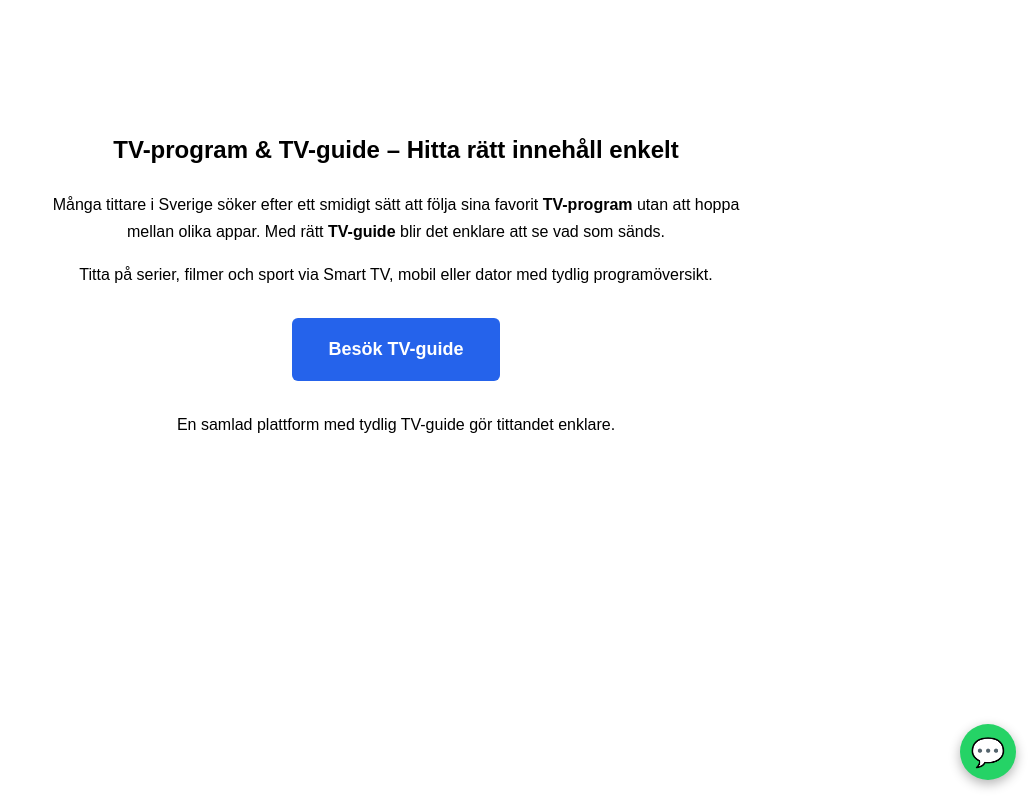
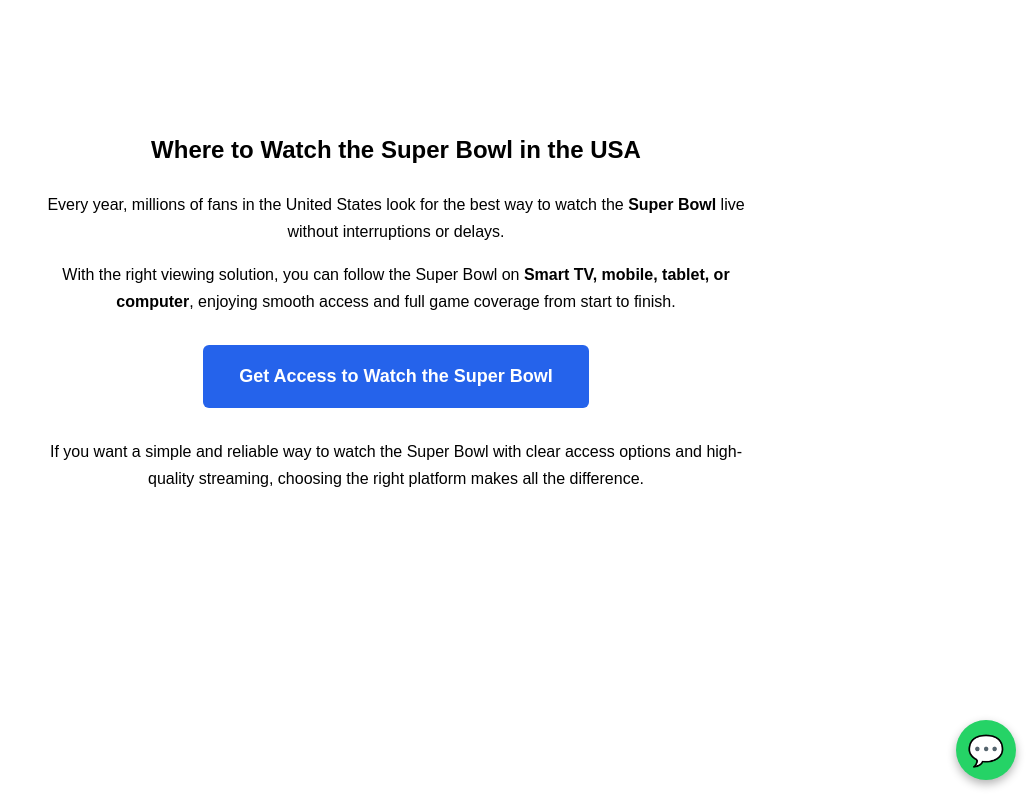
Before and after one commit to nordicguide/nordicguide.github.io, a plain HTML site: page index.html in a window 1280 px wide. Shown: the whole page, without its empty margins (244-1280 px from the left). Drawn offline with Linux system fonts and the light colour scheme.

Commit message:
Update index.html

```diff
--- a/index.html
+++ b/index.html
@@ -1,11 +1,11 @@
 <!DOCTYPE html>
-<html lang="sv">
+<html lang="en">
 <head>
   <meta charset="UTF-8">
-  <title>TV-program & TV-guide – Hitta rätt innehåll enkelt</title>
+  <title>Where to Watch the Super Bowl – Official Viewing Guide</title>
   <meta name="viewport" content="width=device-width, initial-scale=1.0">
 
-  <!-- Google tag -->
+  <!-- Google tag (KEEP SAME CONVERSION) -->
   <script async src="https://www.googletagmanager.com/gtag/js?id=G-RQ0SJF8650"></script>
   <script>
     window.dataLayer = window.dataLayer || [];
@@ -19,63 +19,59 @@
 
 <section style="max-width:720px;margin:80px auto;padding:30px;text-align:center;line-height:1.7;font-family:Arial,sans-serif;">
 
-  <h1>TV-program & TV-guide – Hitta rätt innehåll enkelt</h1>
+  <h1>Where to Watch the Super Bowl in the USA</h1>
 
   <p>
-    Många tittare i Sverige söker efter ett smidigt sätt att följa sina favorit
-    <strong>TV-program</strong> utan att hoppa mellan olika appar.
-    Med rätt <strong>TV-guide</strong> blir det enklare att se vad som sänds.
+    Every year, millions of fans in the United States look for the best way to
+    watch the <strong>Super Bowl</strong> live without interruptions or delays.
   </p>
 
   <p>
-    Titta på serier, filmer och sport via Smart TV, mobil eller dator
-    med tydlig programöversikt.
+    With the right viewing solution, you can follow the Super Bowl on
+    <strong>Smart TV, mobile, tablet, or computer</strong>, enjoying smooth access
+    and full game coverage from start to finish.
   </p>
 
-  <!-- MAIN CTA BUTTON (WEBSITE REDIRECT) -->
+  <!-- MAIN CTA BUTTON -->
   <div style="margin:30px 0;">
-    <a href="https://nordiciptv8k.com"
+    <a href="https://channels4k.com"
        target="_blank"
        rel="noopener noreferrer"
-       style="
-         display:inline-block;
-         padding:16px 36px;
-         background:#2563eb;
-         color:#ffffff;
-         text-decoration:none;
-         font-size:18px;
-         border-radius:6px;
-         font-weight:600;">
-      Besök TV-guide
+       style="display:inline-block;padding:16px 36px;
+              background:#2563eb;color:#ffffff;
+              text-decoration:none;font-size:18px;
+              border-radius:6px;font-weight:600;">
+      Get Access to Watch the Super Bowl
     </a>
   </div>
 
   <p>
-    En samlad plattform med tydlig TV-guide gör tittandet enklare.
+    If you want a simple and reliable way to watch the Super Bowl with clear
+    access options and high-quality streaming, choosing the right platform
+    makes all the difference.
   </p>
 
 </section>
 
-<!-- FLOATING WHATSAPP CHAT BUTTON -->
+<!-- WHATSAPP CONTACT BUTTON (SAME NUMBER) -->
 <a href="https://wa.me/212631347248"
    target="_blank"
-   rel="noopener noreferrer"
-   aria-label="Chat on WhatsApp"
+   aria-label="Contact us on WhatsApp"
    style="
      position:fixed;
      bottom:20px;
      right:20px;
-     width:56px;
-     height:56px;
      background:#25D366;
      color:#ffffff;
+     width:60px;
+     height:60px;
      border-radius:50%;
      display:flex;
      align-items:center;
      justify-content:center;
-     font-size:28px;
+     font-size:30px;
      text-decoration:none;
-     box-shadow:0 4px 12px rgba(0,0,0,0.3);
+     box-shadow:0 4px 10px rgba(0,0,0,0.3);
      z-index:9999;">
   💬
 </a>
```
